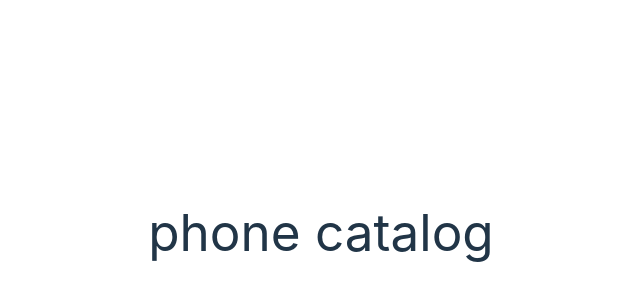
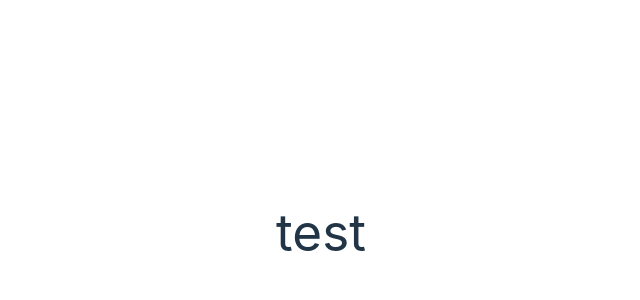
Before and after one commit to Bad-Script-Boys/react_phone-catalog, a React (Vite) app: page / in a window 1280 px wide. Shown: the part 168-468 px from the top of the page, without its empty margins (319-959 px from the left). Built offline with nearby package versions, Linux system fonts and the light colour scheme.

Commit message:
test vercel

```diff
--- a/src/App.tsx
+++ b/src/App.tsx
@@ -1,9 +1,12 @@
 import './App.css';
+// import { Header } from './components/Header/Header';
+// import { ThemeProvider } from './contexts/ThemeContext';
 
 export function App() {
   return (
-    <>
-      <h1>phone catalog</h1>
-    </>
+    // <ThemeProvider>
+    //   <Header />
+    // </ThemeProvider>
+    <h1>test</h1>
   );
 }
```
